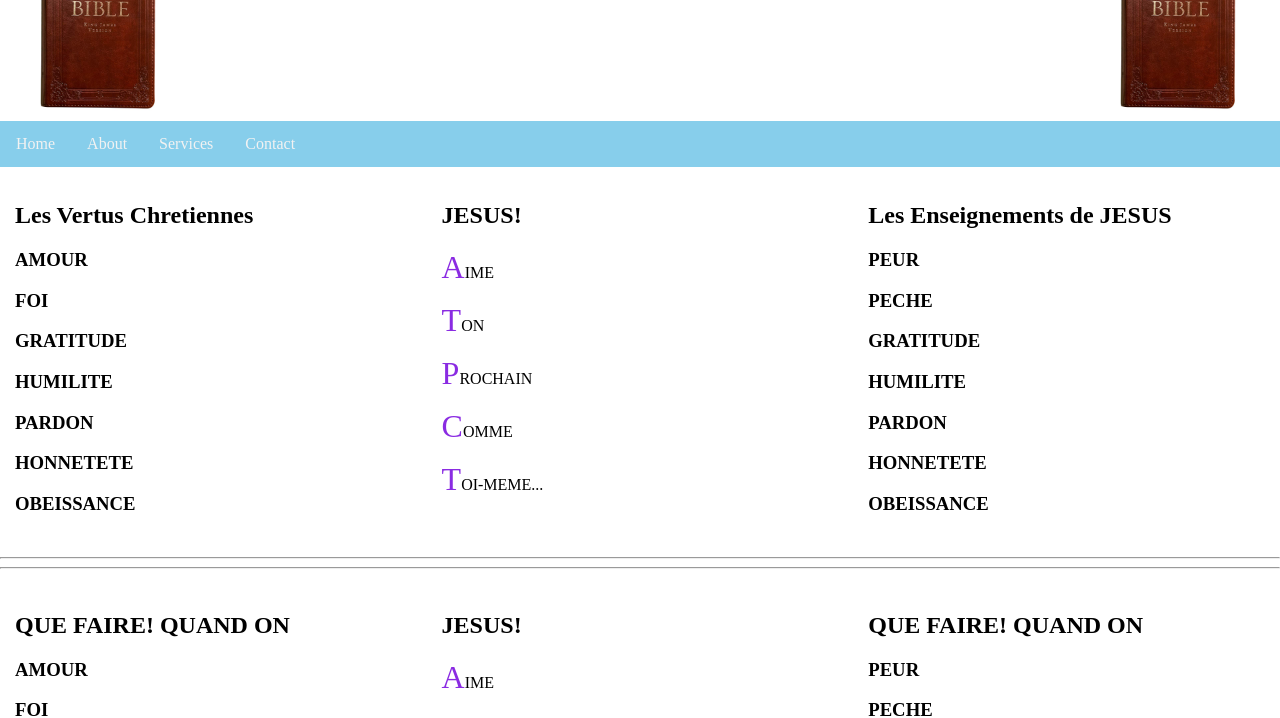
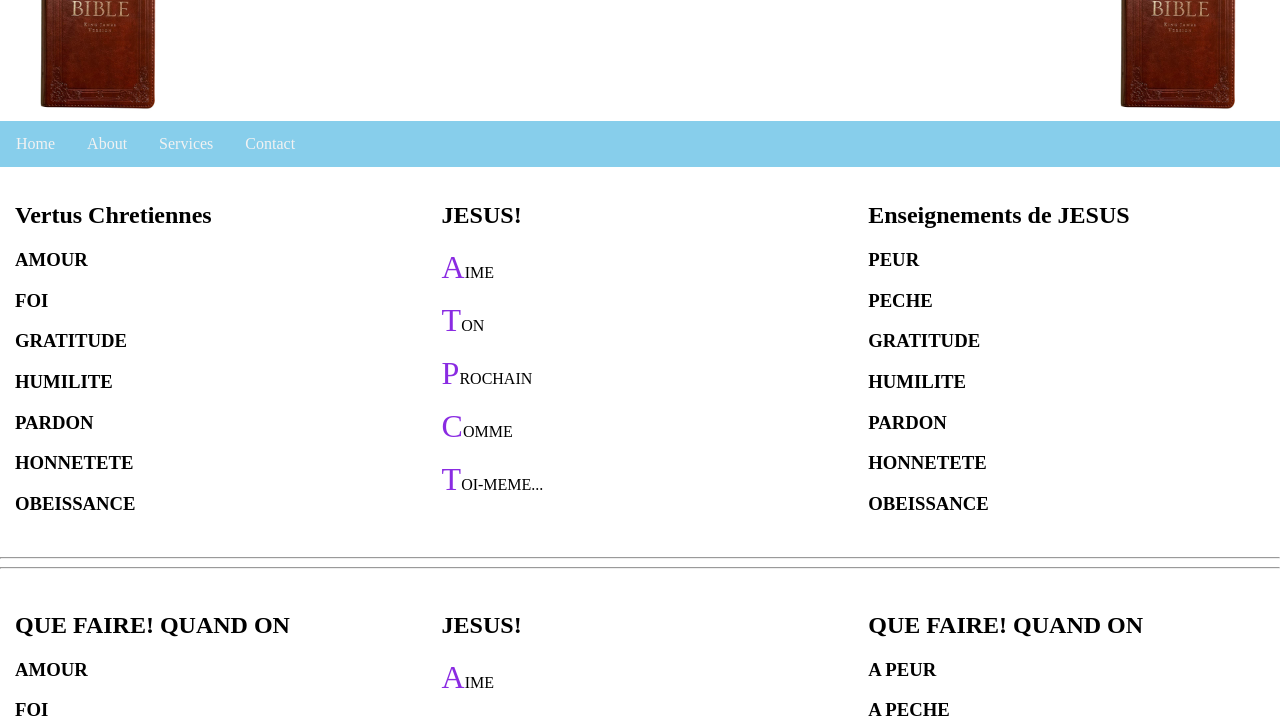
Before and after one commit to jsanon01/lynay, a plain HTML site: page index.html in a window 1280 px wide. Shown: the part 79-797 px from the top of the page. Drawn offline with Linux system fonts and the light colour scheme.

Commit message:
3rd commit

```diff
--- a/index.html
+++ b/index.html
@@ -37,7 +37,7 @@
 </div>
 <div class="row">
   <div class="column">
-    <h2>Les Vertus Chretiennes</h2>
+    <h2>Vertus Chretiennes</h2>
     <p>
       <h3 onclick="this.innerHTML='Amour | 1 Jean 4:7,8'">AMOUR</h3>
       <h3 onclick="this.innerHTML='La Foi | Marc 11:22-24'">FOI</h3>
@@ -61,7 +61,7 @@
   </div>
 
   <div class="column">
-    <h2>Les Enseignements de JESUS</h2>
+    <h2>Enseignements de JESUS</h2>
     <p>
       <!-- <h3 onclick="this.innerHTML='Repenting Every Sinful Christian Under Evangelism!'">RESCUE!</h3> -->
     <h3 onclick="this.innerHTML='A Peur | Psaumes 56:4,5,11,12'">PEUR</h3>
@@ -106,8 +106,8 @@
     <h2>QUE FAIRE! QUAND ON</h2>
     <p>
       <!-- <h3 onclick="this.innerHTML='Repenting Every Sinful Christian Under Evangelism!'">RESCUE!</h3> -->
-    <h3 onclick="this.innerHTML='A Peur | Psaumes 56:4,5,11,12'">PEUR</h3>
-      <h3 onclick="this.innerHTML='A Peche | Psaumes 51 ou 103:12'">PECHE</h3>
+    <h3 onclick="this.innerHTML='A Peur | Psaumes 56:4,5,11,12'">A PEUR</h3>
+      <h3 onclick="this.innerHTML='A Peche | Psaumes 51 ou 103:12'">A PECHE</h3>
       <h3 onclick="this.innerHTML='Phillipiens 4:6'">GRATITUDE</h3>
       <h3 onclick="this.innerHTML='Phillipiens 2:3-11'">HUMILITE</h3>
       <h3 onclick="this.innerHTML='Ephesiens 4:31,32'">PARDON</h3>
```
